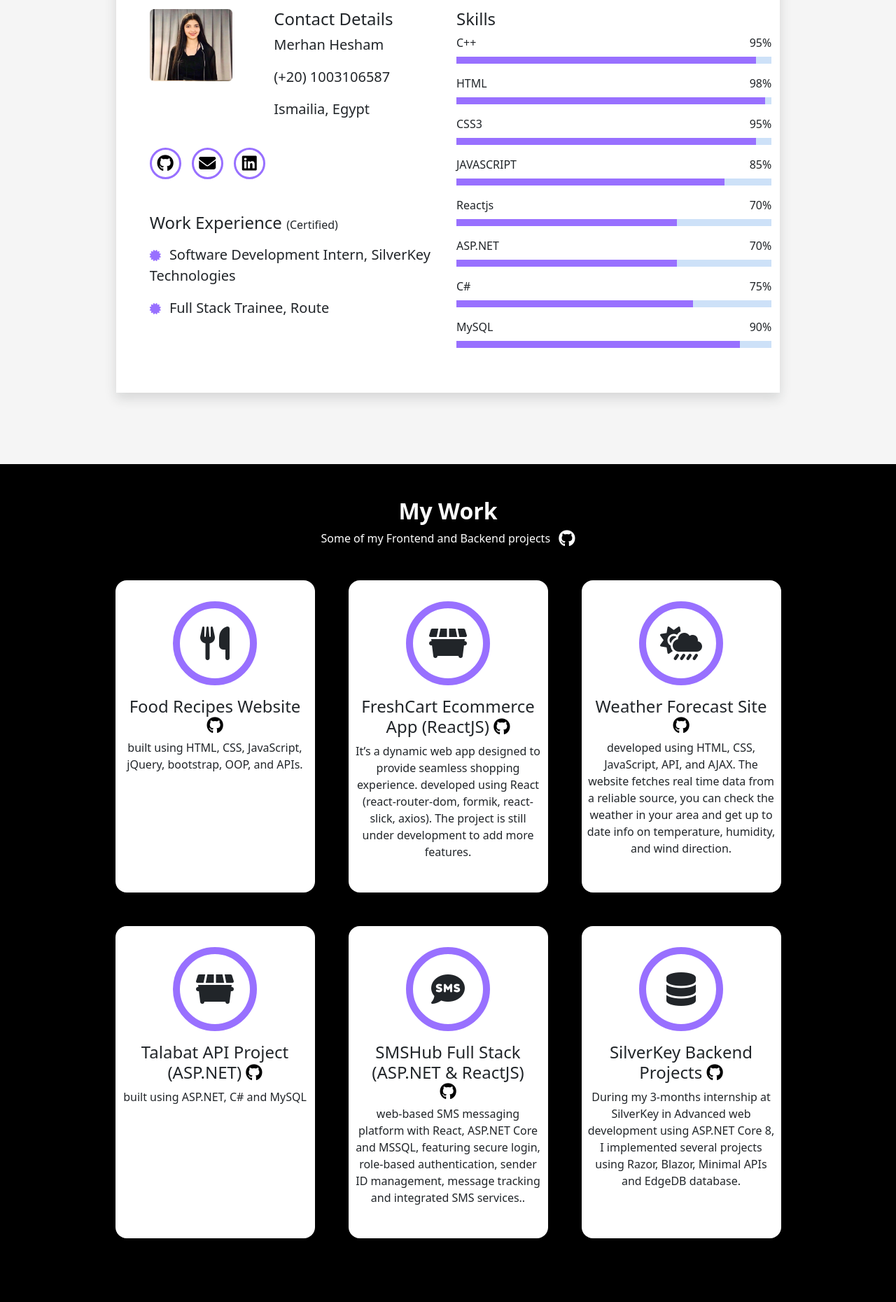
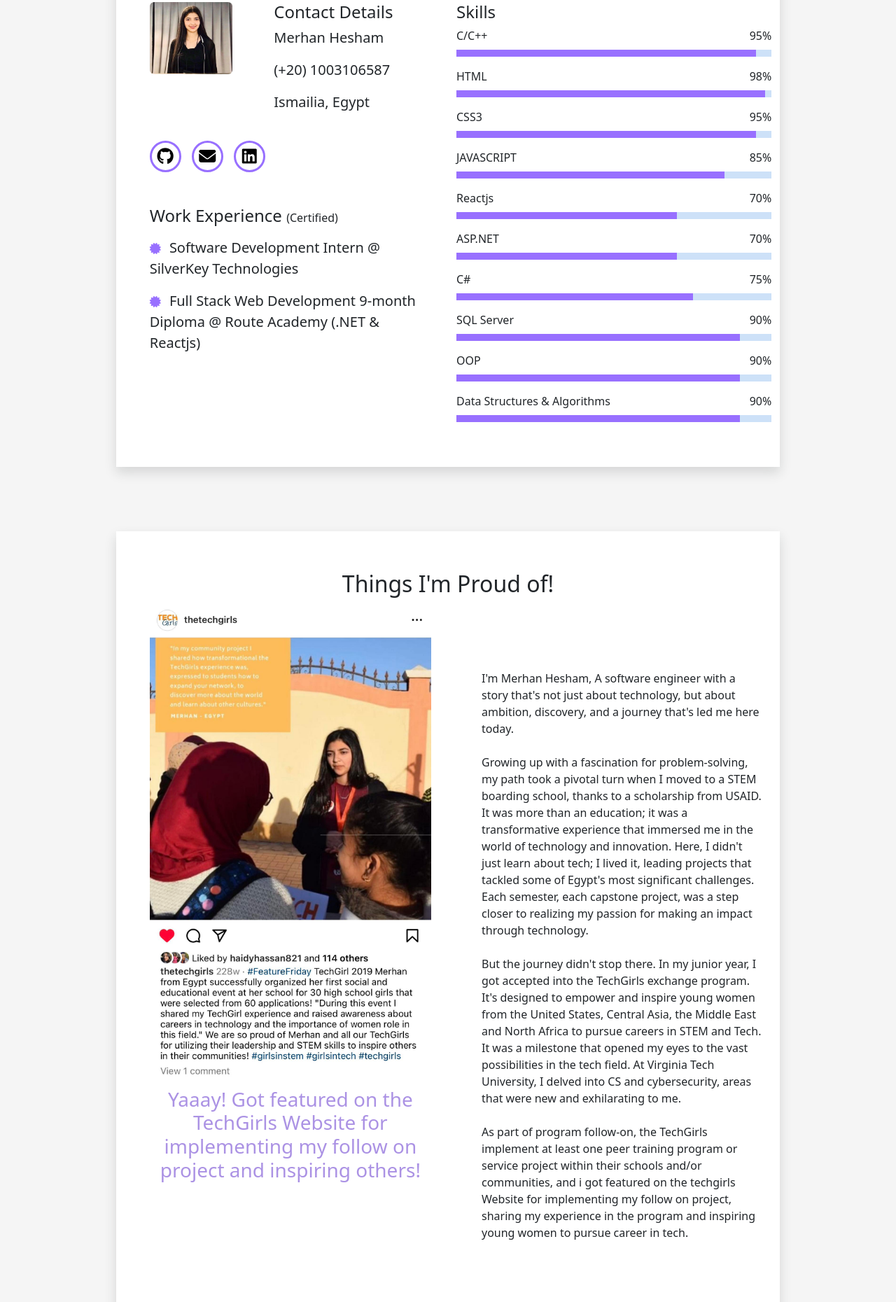
Before and after one commit to merhanhesham24/Merhan-Website, a plain HTML site: page index.html in a window 1280 px wide. Shown: the part 937-2797 px from the top of the page at 70% size. Drawn offline with Linux system fonts and the light colour scheme; a script that the page names is missing.

Commit message:
adding a page

```diff
--- a/index.css
+++ b/index.css
@@ -21,6 +21,9 @@ body{
 .my-img{
     border: black 40px solid ;
     border-radius: 10px;
+}
+.purple{
+   color: #ab92e4;
 }
 
 @keyframes movingtext {
@@ -215,17 +218,17 @@ body{
 }
 
 /*-------------------work-------------------------------*/
-.work .col-md-3{
+.work .col-md-4{
     border-radius: 1rem;
     padding:30px 0;
 }
 .box-shadow{
     box-shadow: 0 13px 8px -10px rgb(0 0 0 / 10%);
 }
-.work .col-md-3:hover{
+.work .col-md-4:hover{
   transform: scale(1.05,1.05);
 }
-.work .col-md-3{
+.work .col-md-4{
    transition: 0.5s;
 }
 .img-div{
@@ -245,7 +248,7 @@ body{
     height: 80px;
     margin: auto;
 }
-.work-data .col-md-3{
+.work-data .col-md-4{
    padding: 0 80px;
 }
 
@@ -312,10 +315,10 @@ body{
    .box-div, .home .imgdiv{
       margin-bottom: 70px;
    }
-   .about .imgdiv, .work .col-md-3{
+   .about .imgdiv, .work .col-md-4{
       margin-bottom: 20px;
    }
-   .work .col-md-3{
+   .work .col-md-4{
       columns: md -2;
    }
 
--- a/index.html
+++ b/index.html
@@ -73,7 +73,7 @@
   </div>
 
   <!-----------------------------------------------about ---------------------------->
-  <div class="about " id="about">
+  <div class="about my-5" id="about">
     <div class="container w-100 min-vh-100 d-flex justify-content-center align-items-center ">
       <div class="box-div shadow bg-white d-flex align-items-center py-5 ">
         <div class="container">
@@ -121,14 +121,14 @@
                           target="_blank" style="color: #9870ff;"><i
                             class="fa-solid fa-certificate me-2 "></i></a></span>
                       <span class="fs-5 lead">Software
-                        Development Intern, SilverKey Technologies</span>
+                        Development Intern @ SilverKey Technologies</span>
                     </p>
                     <p><span><a
                           href="https://drive.google.com/file/d/1B71lZGkTROJ085ISgfZxz82mHQsZj1xS/view?usp=sharing"
                           target="_blank" style="color: #9870ff;"><i
                             class="fa-solid fa-certificate me-2 "></i></a></span>
                       <span class="fs-5 lead">
-                        Full Stack Trainee, Route</span>
+                        Full Stack Web Development 9-month Diploma @ Route Academy (.NET & Reactjs)</span>
                     </p>
 
 
@@ -138,11 +138,11 @@
 
             </div>
 
-            <div class="col skills">
+            <div class="col skills ">
               <div class="below-content">
                 <h4 class="font-weight-bold">Skills</h4>
                 <div class="bar pb-3">
-                  <div class="text pb-2 ">C++ <span>95%</span></div>
+                  <div class="text pb-2 ">C/C++ <span>95%</span></div>
                   <div class="progress" style="height: 10px;">
                     <div class="progress-bar" role="progressbar" style="width: 95%;" aria-valuenow="25"
                       aria-valuemin="0" aria-valuemax="100"></div>
@@ -194,15 +194,78 @@
                   </div>
                 </div>
                 <div class="bar pb-3">
-                  <div class="text pb-2 ">MySQL<span>90%</span></div>
+                  <div class="text pb-2 ">SQL Server<span>90%</span></div>
                   <div class="progress" style="height: 10px;">
                     <div class="progress-bar" role="progressbar" style="width: 90%;" aria-valuenow="25"
                       aria-valuemin="0" aria-valuemax="100"></div>
                   </div>
                 </div>
+                <div class="bar pb-3">
+                  <div class="text pb-2 ">OOP<span>90%</span></div>
+                  <div class="progress" style="height: 10px;">
+                    <div class="progress-bar" role="progressbar" style="width: 90%;" aria-valuenow="25"
+                      aria-valuemin="0" aria-valuemax="100"></div>
+                  </div>
+                </div>
+                <div class="bar pb-3">
+                  <div class="text pb-2 ">Data Structures & Algorithms<span>90%</span></div>
+                  <div class="progress" style="height: 10px;">
+                    <div class="progress-bar" role="progressbar" style="width: 90%;" aria-valuenow="25"
+                      aria-valuemin="0" aria-valuemax="100"></div>
+                  </div>
+                </div>
+              </div>
+            </div>
+          </div>
+        </div>
+      </div>
+
+    </div>
+  </div>
+
+
+  <!------------------------------------featured------------------------------------>
+  <div class="about my-5" id="about">
+    <div class="container w-100 min-vh-100 d-flex justify-content-center align-items-center ">
+      <div class="box-div shadow bg-white d-flex align-items-center py-5 ">
+        <div class="container">
+          <h2 class="text-center my-2">Things I'm Proud of!</h2>
+          <div class="row row-cols-1 row-cols-md-2">
+            <div class="col ps-5 pe-4 d-flex ">
+              <div class="div">
+                <div class="imgdiv">
+                  <img src="./images-dev/techgirls.jpg" class="rounded w-100" />
+                </div>
+                <h3 class="text-center purple">Yaaay! Got featured on the TechGirls Website for
+                  implementing my follow on project and inspiring others!</h3>
 
               </div>
             </div>
+            <div class="col ps-5 pe-4 d-flex my-5 py-5">
+              <div class="div">
+                <p class="mb-4">I'm Merhan Hesham, A software engineer with a story that's not just about technology, but about
+                  ambition, discovery, and a journey that's led me here today.
+                </p>
+                <p class="mb-4">
+                  Growing up with a fascination for problem-solving, my path took a pivotal turn when I moved to a STEM
+                  boarding school, thanks to a scholarship from USAID. It was more than an education; it was a
+                  transformative experience that immersed me in the world of technology and innovation. Here, I didn't
+                  just learn about tech; I lived it, leading projects that tackled some of Egypt's most significant
+                  challenges. Each semester, each capstone project, was a step closer to realizing my passion for making
+                  an impact through technology.</p>
+                <p class="mb-4">But the journey didn't stop there. In my junior year, I got accepted into the TechGirls exchange
+                  program. It's designed to empower and inspire young women from the United States, Central Asia, the
+                  Middle East and North Africa to pursue careers in STEM and Tech. It was a milestone
+                  that opened my eyes to the vast possibilities in the tech field. At Virginia Tech University, I delved
+                  into CS and cybersecurity, areas that were new and exhilarating to me.</p>
+                <p class="">As part of program follow-on, the TechGirls implement at least one peer training program or service
+                  project within their schools and/or communities, and i got featured on the techgirls Website for
+                  implementing my follow on project, sharing my experience in the program and inspiring young women to
+                  pursue career in tech.</p>
+
+              </div>
+            </div>
+
           </div>
         </div>
       </div>
@@ -220,49 +283,22 @@
       </div>
 
 
-      <div class="row justify-content-center my-5 text-center ">
+      <div class="row justify-content-center my-5 text-center  gap-5 ">
 
-        <div class="col-md-3 bg-white px-2 box-shadow">
+        <div class="col-md-4 bg-white px-2 box-shadow px-4">
           <div class="work-icon-div d-flex align-items-center justify-content-center m-auto">
-            <span><i class="fa-solid fa-utensils fa-3x"></i></span>
+            <span><i class="fa-solid fa-earth-asia fa-3x"></i></span>
           </div>
-          <h4 class="pt-3">Food Recipes Website <a href="https://merhanhesham.github.io/Restaurant-Menu/"
-              target="_blank" style="color: black;"><span><i class="fa-brands fa-github fa-l"></i></span></a></h4>
-          <p>built using HTML, CSS, JavaScript, jQuery, bootstrap, OOP, and APIs.</p>
+          <h4 class="pt-3">ServiceSphere Freelancing Platform (ASP.NET & ReactJS) <a
+              href="https://github.com/merhanhesham/ServiceSphereFreelancingPlatform" target="_blank"
+              style="color: black;"><span><i class="fa-brands fa-github fa-l"></i></span></a></h4>
+          <p>A full stack platform, Utilizing ASP.NET Core, JWT Authentication, MSSQL, SOLID Principles, Design
+            Patterns, Database Design
+            (ERD/Mapping), LINQ, AutoMapper, and ReactJS to facilitate seamless interactions between freelancers,
+            clients, and project teams, with features including account management, proposal submissions, notifications,
+            reviews, error handling, and service postings.</p>
         </div>
-        <div class="col-md-3 bg-white px-2 box-shadow mx-5">
-          <div class="work-icon-div d-flex align-items-center justify-content-center m-auto">
-            <span><i class="fa-solid fa-dumpster fa-3x"></i></span>
-          </div>
-          <h4 class="pt-3">FreshCart Ecommerce App (ReactJS) <a href="https://merhanhesham.github.io/ecommercereact/"
-              target="_blank" style="color: black;"><span><i class="fa-brands fa-github fa-l"></i></span></a></h4>
-          <p>It’s a dynamic web app designed to provide seamless shopping experience. developed using React
-            (react-router-dom, formik, react-slick, axios). The project is still under development to add more features.
-          </p>
-        </div>
-        <div class="col-md-3 bg-white px-2 box-shadow">
-          <div class="work-icon-div d-flex align-items-center justify-content-center m-auto">
-            <span><i class="fa-solid fa-cloud-sun-rain fa-3x"></i></span>
-          </div>
-          <h4 class="pt-3">Weather Forecast Site <a href="https://merhanhesham.github.io/weather-status/"
-              target="_blank" style="color: black;"><span><i class="fa-brands fa-github fa-l"></i></span></a></h4>
-          <p>developed using HTML, CSS, JavaScript, API, and AJAX. The website fetches real time data from a reliable
-            source, you can check the weather in your area and get up to date info on temperature, humidity, and wind
-            direction.</p>
-        </div>
-      </div>
-      <div class="row justify-content-center my-5 text-center ">
-
-        <div class="col-md-3 bg-white px-2 box-shadow">
-          <div class="work-icon-div d-flex align-items-center justify-content-center m-auto">
-            <span><i class="fa-solid fa-dumpster fa-3x"></i></span>
-          </div>
-          <h4 class="pt-3">Talabat API Project (ASP.NET) <a href="https://github.com/merhanhesham/TalabatApiProject"
-              target="_blank" style="color: black;"><span><i class="fa-brands fa-github fa-l"></i></span></a></h4>
-          <p>built using ASP.NET, C# and MySQL</p>
-        </div>
-
-        <div class="col-md-3 bg-white px-2 box-shadow mx-5">
+        <div class="col-md-4 bg-white px-2 box-shadow ">
           <div class="work-icon-div d-flex align-items-center justify-content-center m-auto">
             <span><i class="fa-solid fa-comment-sms fa-3x"></i></span>
           </div>
@@ -273,12 +309,58 @@
             authentication, sender ID management, message tracking and integrated SMS services..</p>
         </div>
 
-        <div class="col-md-3 bg-white px-2 box-shadow">
+      </div>
+      <div class="row justify-content-center my-5 text-center  gap-5">
+        <div class="col-md-4 bg-white px-2 box-shadow px-4">
+          <div class="work-icon-div d-flex align-items-center justify-content-center m-auto">
+            <span><i class="fa-solid fa-dumpster fa-3x"></i></span>
+          </div>
+          <h4 class="pt-3">FreshCart Ecommerce App (ReactJS) <a href="https://merhanhesham.github.io/ecommercereact/"
+              target="_blank" style="color: black;"><span><i class="fa-brands fa-github fa-l"></i></span></a></h4>
+          <p>It’s a dynamic web app designed to provide seamless shopping experience. developed using React
+            (react-router-dom, formik, react-slick, axios). The project is still under development to add more features.
+          </p>
+        </div>
+
+        <div class="col-md-4 bg-white px-2 box-shadow px-5">
+          <div class="work-icon-div d-flex align-items-center justify-content-center m-auto">
+            <span><i class="fa-solid fa-dumpster fa-3x"></i></span>
+          </div>
+          <h4 class="pt-3">ECommerce API Project (ASP.NET) <a href="https://github.com/merhanhesham/TalabatApiProject"
+              target="_blank" style="color: black;"><span><i class="fa-brands fa-github fa-l"></i></span></a></h4>
+          <p>built using ASP.NET, C# and MSSQL</p>
+        </div>
+      </div>
+      <div class="row justify-content-center my-5 text-center  gap-5">
+
+
+        <div class="col-md-4 bg-white px-2 box-shadow ">
+          <div class="work-icon-div d-flex align-items-center justify-content-center m-auto">
+            <span><i class="fa-solid fa-cloud-sun-rain fa-3x"></i></span>
+          </div>
+          <h4 class="pt-3">Weather Forecast Site <a href="https://merhanhesham.github.io/weather-status/"
+              target="_blank" style="color: black;"><span><i class="fa-brands fa-github fa-l"></i></span></a></h4>
+          <p>developed using HTML, CSS, JavaScript, API, and AJAX. The website fetches real time data from a reliable
+            source, you can check the weather in your area and get up to date info on temperature, humidity, and wind
+            direction.</p>
+        </div>
+
+        <div class="col-md-4 bg-white px-2 box-shadow ">
+          <div class="work-icon-div d-flex align-items-center justify-content-center m-auto">
+            <span><i class="fa-solid fa-utensils fa-3x"></i></span>
+          </div>
+          <h4 class="pt-3">Food Recipes Website <a href="https://merhanhesham.github.io/Restaurant-Menu/"
+              target="_blank" style="color: black;"><span><i class="fa-brands fa-github fa-l"></i></span></a></h4>
+          <p>built using HTML, CSS, JavaScript, jQuery, bootstrap, OOP, and APIs.</p>
+        </div>
+
+        <div class="col-md-4 bg-white px-2 box-shadow">
           <div class="work-icon-div d-flex align-items-center justify-content-center m-auto">
             <span><i class="fa-solid fa-database fa-3x"></i></span>
           </div>
-          <h4 class="pt-3 px-3">SilverKey Backend Projects <a href="https://github.com/merhanhesham/SilverKey-Projects"
-              target="_blank" style="color: black;"><span><i class="fa-brands fa-github fa-l"></i></span></a></h4>
+          <h4 class="pt-3 px-3">SilverKey Internship Backend Projects <a
+              href="https://github.com/merhanhesham/SilverKey-Projects" target="_blank" style="color: black;"><span><i
+                  class="fa-brands fa-github fa-l"></i></span></a></h4>
           <p>During my 3-months internship at SilverKey in Advanced web development using ASP.NET Core 8, I implemented
             several projects using Razor, Blazor, Minimal APIs and EdgeDB database.</p>
         </div>
```
Also changed, not shown: images-dev/techgirls.jpg (added).
